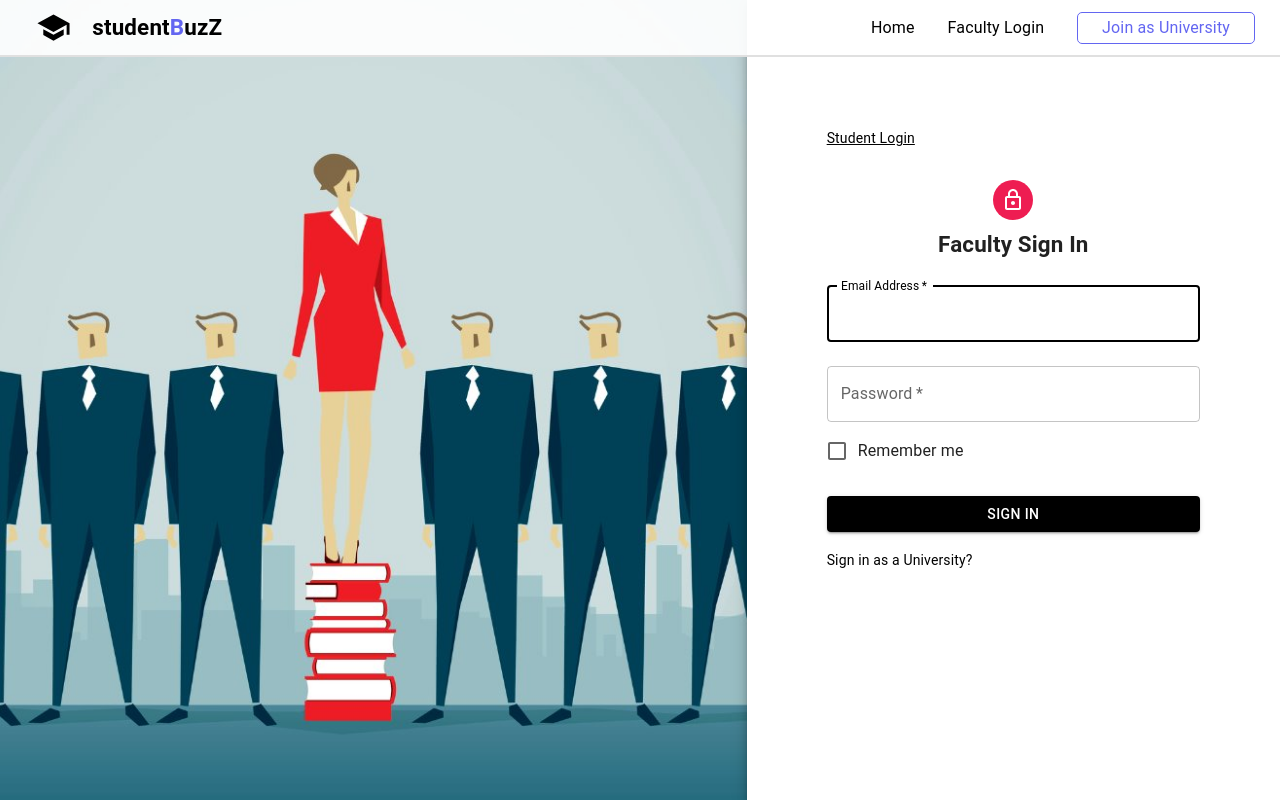
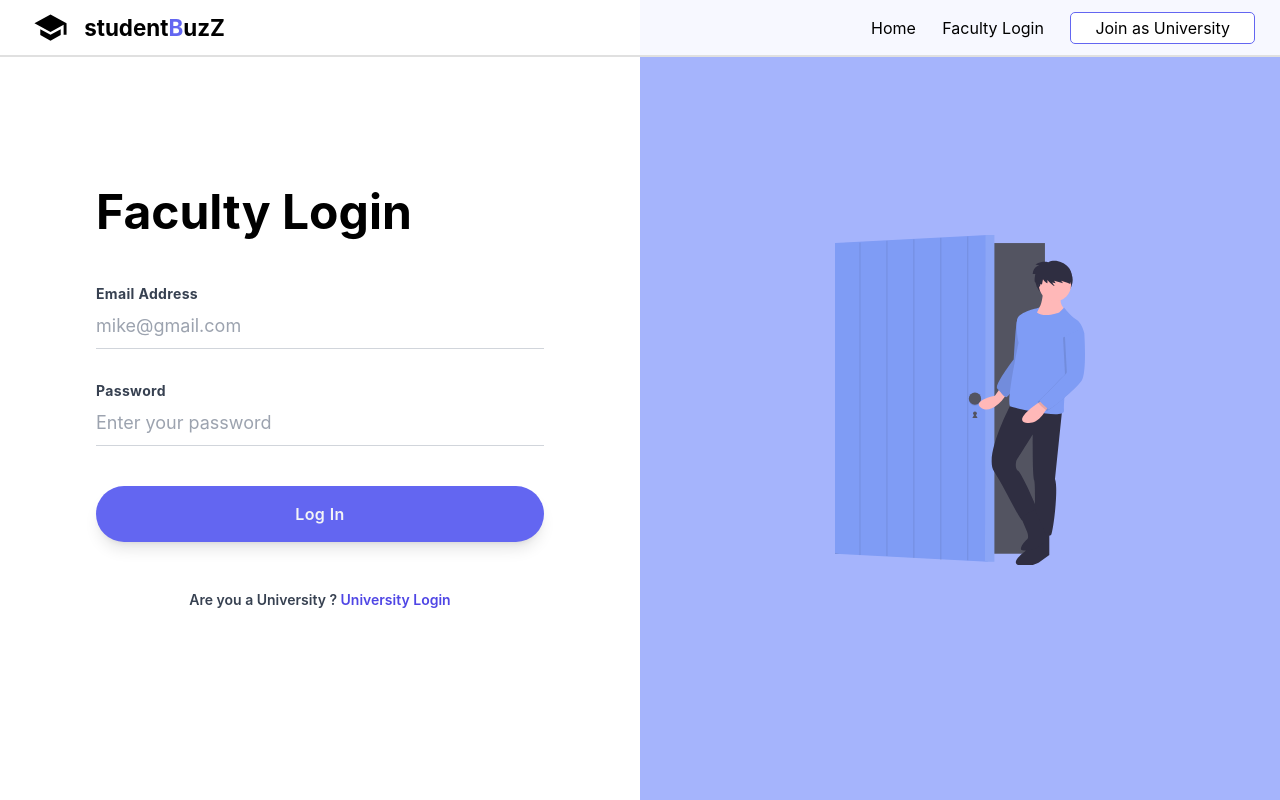
Before and after one commit to Shades-en/studentbuzz, a React (Create React App) app in the folder frontend/: page /login-faculty in a window 1280 px wide. Built offline with nearby package versions, Linux system fonts and the light colour scheme.

Commit message:
sign in pages

```diff
--- a/frontend/src/components/login/loginFaculty.component.js
+++ b/frontend/src/components/login/loginFaculty.component.js
@@ -1,146 +1,92 @@
 import * as React from 'react';
-import Avatar from '@mui/material/Avatar';
-import Button from '@mui/material/Button';
-import CssBaseline from '@mui/material/CssBaseline';
-import TextField from '@mui/material/TextField';
-import FormControlLabel from '@mui/material/FormControlLabel';
-import Checkbox from '@mui/material/Checkbox';
-import Link from '@mui/material/Link';
-import Paper from '@mui/material/Paper';
-import Box from '@mui/material/Box';
-import Grid from '@mui/material/Grid';
-import LockOutlinedIcon from '@mui/icons-material/LockOutlined';
-import Typography from '@mui/material/Typography';
-import { createTheme, ThemeProvider, styled } from '@mui/material/styles';
-import Image from '../../assets/images/index/faculty.jpg';
+import { Link } from 'react-router-dom'
 
+const Login = (props) => {
 
-const theme = createTheme();
-
-theme.palette.primary.main = '#000';
-theme.palette.secondary.main = '#ee1d52';
-
-theme.typography.h5 = {
-    fontSize: '1.4rem',
-    fontWeight: 700,
-}
-
-const CustomButton = styled(Button)`
-  background-color: primary;
-
-  :hover {
-    background-color: rgba(0, 0, 0, 0.7);
-  }
-`;
-
-const CustomLink = styled(Link)`
-    text-decoration: none;
-    :hover {
-        text-decoration: underline;
-    }
-`;
-
-const Login = () => {
-
-    const handleSubmit = (event) => {
-        event.preventDefault();
-        const data = new FormData(event.currentTarget);
-        console.log({
-        email: data.get('email'),
-        password: data.get('password'),
-        });
-    };
+    const type = props.type;
 
     return (
         <>
-            <ThemeProvider theme={theme}>
-                <Grid container component="main" sx={{ height: '100vh' }}>
-                    <CssBaseline />
-                    <Grid
-                    item
-                    xs={false}
-                    sm={4}
-                    md={7}
-                    sx={{
-                        backgroundImage: `url(${Image})`,
-                        backgroundRepeat: 'no-repeat',
-                        backgroundColor: (t) =>
-                        t.palette.mode === 'light' ? t.palette.grey[50] : t.palette.grey[900],
-                        backgroundSize: 'cover',
-                        backgroundPosition: 'center',
-                    }}
-                    />
-                    <Grid item xs={12} sm={8} md={5} component={Paper} elevation={6} square>
-                    <Box
-                        sx={{
-                        my: 16,
-                        mx: 10,
-                        display: 'flex',
-                        flexDirection: 'column',
-                        alignItems: 'center',
-                        }}
-                    >
-                        <CustomLink href="#" variant="body2" sx={{alignSelf: "flex-start", textDecoration: "underline"}}>
-                            Student Login
-                        </CustomLink>
-                        <br />
-                        <Avatar sx={{ m: 1, bgcolor: 'secondary.main' }}>
-                        <LockOutlinedIcon />
-                        </Avatar>
-                        <Typography component="h1" variant="h5">
-                        Faculty Sign In
-                        </Typography>
-                        <Box component="form" noValidate onSubmit={handleSubmit} sx={{ mt: 1 }}>
-                        <TextField
-                            margin="normal"
-                            required
-                            fullWidth
-                            id="email"
-                            label="Email Address"
-                            name="email"
-                            autoComplete="email"
-                            autoFocus
-                        />
-                        <TextField
-                            margin="normal"
-                            required
-                            fullWidth
-                            name="password"
-                            label="Password"
-                            type="password"
-                            id="password"
-                            autoComplete="current-password"
-                        />
-                        <FormControlLabel
-                            control={<Checkbox value="remember" color="primary" />}
-                            label="Remember me"
-                        />
-                        <CustomButton
-                            type="submit"
-                            fullWidth
-                            variant="contained"
-                            sx={{ mt: 3, mb: 2 }}
-                        >
-                            Sign In
-                        </CustomButton>
-                        <Grid container>
-                            <Grid item xs>
-                            <CustomLink href="#" variant="body2">
-                                Sign in as a University?
-                            </CustomLink>
-                            </Grid>
-                            <Grid item>
-                            {/* <CustomLink href="#" variant="body2">
-                                Sign in as a University?
-                            </CustomLink> */}
-                            </Grid>
-                        </Grid>
+            <div className="lg:flex">
+                <div className="mt-7 lg:w-1/2 xl:max-w-screen-sm">
+                    <div className="py-12 bg-indigo-500 lg:bg-white flex justify-center lg:justify-start lg:px-12">
+                    </div>
+                    <div className="mt-10 px-12 sm:px-24 md:px-48 lg:px-12 lg:mt-16 xl:px-24 xl:max-w-2xl">
 
-                        </Box>
-                    </Box>
-                    </Grid>
-                </Grid>
-            </ThemeProvider>
+                        {type.faculty &&  <h2 className="text-center text-4xl  font-display font-bold lg:text-left xl:text-5xl
+                        xl:text-bold">Faculty Login</h2>}
+
+                        {type.uni &&  <h2 className="text-center text-4xl  font-display font-bold lg:text-left xl:text-5xl
+                        xl:text-bold">University Login</h2>}
+                        <div className="mt-12">
+                            <form>
+                                <div>
+                                    <div className="text-sm font-bold text-gray-700 tracking-wide">Email Address</div>
+                                    <input className="w-full text-lg py-2 border-b border-gray-300 focus:outline-none focus:border-indigo-500" type="" placeholder="mike@gmail.com"/>
+                                </div>
+                                <div className="mt-8">
+                                    <div className="flex justify-between items-center">
+                                        <div className="text-sm font-bold text-gray-700 tracking-wide">
+                                            Password
+                                        </div>
+                                    </div>
+                                    <input className="w-full text-lg py-2 border-b border-gray-300 focus:outline-none focus:border-indigo-500" type="" placeholder="Enter your password"/>
+                                </div>
+                                <div className="mt-10">
+                                    <button className="bg-indigo-500 text-gray-100 p-4 w-full rounded-full tracking-wide
+                                    font-semibold font-display focus:outline-none focus:shadow-outline hover:bg-indigo-600
+                                    shadow-lg">
+                                        Log In
+                                    </button>
+                                </div>
+                            </form>
+                            {type.faculty && <div className="mt-12 text-sm font-display font-semibold text-gray-700 text-center">
+                                Are you a University ? <Link to="/login-uni" className="cursor-pointer text-indigo-600 hover:text-indigo-500">University Login</Link>
+                            </div>}
+
+                            {type.uni && <div className="mt-12 text-sm font-display font-semibold text-gray-700 text-center">
+                                Are you a Faculty ? <Link to="/login-faculty" className="cursor-pointer text-indigo-600 hover:text-indigo-500">Faculty Login</Link>
+                            </div>}
+                        </div>
+                    </div>
+                </div>
+                <div className="hidden lg:flex items-center justify-center bg-indigo-300 flex-1 h-screen">
+                    <div className="max-w-xs transform duration-200 hover:scale-110 cursor-pointer">
+                        <svg className="w-5/6 mx-auto" xmlns="http://www.w3.org/2000/svg" id="f080dbb7-9b2b-439b-a118-60b91c514f72" data-name="Layer 1" viewBox="0 0 528.71721 699.76785">
+                            <title>Login</title>
+                            <rect y="17.06342" width="444" height="657" fill="#535461"/>
+                            <polygon points="323 691.063 0 674.063 0 17.063 323 0.063 323 691.063" fill="#7f9cf5"/>
+                            <circle cx="296" cy="377.06342" r="4" fill="#535461"/>
+                            <polygon points="296 377.66 298.773 382.463 301.545 387.265 296 387.265 290.455 387.265 293.227 382.463 296 377.66" fill="#535461"/>
+                            <polygon points="337 691.063 317.217 691 318 0.063 337 0.063 337 691.063" fill="#7f9cf5"/>
+                            <g opacity="0.1">
+                            <polygon points="337.217 691 317.217 691 318.217 0 337.217 0 337.217 691" fill="#fff"/>
+                            </g>
+                            <circle cx="296" cy="348.06342" r="13" opacity="0.1"/>
+                            <circle cx="296" cy="346.06342" r="13" fill="#535461"/>
+                            <line x1="52.81943" y1="16.10799" x2="52.81943" y2="677.15616" fill="none" stroke="#000" strokeMiterlimit="10" strokeWidth="2" opacity="0.1"/>
+                            <line x1="109.81943" y1="12.10799" x2="109.81943" y2="679.15616" fill="none" stroke="#000" strokeMiterlimit="10" strokeWidth="2" opacity="0.1"/>
+                            <line x1="166.81943" y1="9.10799" x2="166.81943" y2="683" fill="none" stroke="#000" strokeMiterlimit="10" strokeWidth="2" opacity="0.1"/>
+                            <line x1="223.81943" y1="6.10799" x2="223.81943" y2="687.15616" fill="none" stroke="#000" strokeMiterlimit="10" strokeWidth="2" opacity="0.1"/>
+                            <line x1="280.81943" y1="3.10799" x2="280.81943" y2="688" fill="none" stroke="#000" strokeMiterlimit="10" strokeWidth="2" opacity="0.1"/>
+                            <ellipse cx="463.21721" cy="95.32341" rx="39.5" ry="37" fill="#2f2e41"/>
+                            <path d="M683.8586,425.93948l-10,14s-48,10-30,25,44-14,44-14l14-18Z" transform="translate(-335.6414 -100.11607)" fill="#ffb8b8"/>
+                            <path d="M735.8586,266.93948s-13,0-16,18-6,78-6,78-42,55-35,62,15,20,20,18,48-61,48-61Z" transform="translate(-335.6414 -100.11607)" fill="#7f9cf5"/>
+                            <path d="M735.8586,266.93948s-13,0-16,18-6,78-6,78-42,55-35,62,15,20,20,18,48-61,48-61Z" transform="translate(-335.6414 -100.11607)" opacity="0.1"/>
+                            <path d="M775.8586,215.93948s-1,39-13,41-8,15-8,15,39,23,65,0l5-12s-18-13-10-31Z" transform="translate(-335.6414 -100.11607)" fill="#ffb8b8"/>
+                            <path d="M708.8586,455.93948s-59,110-37,144,55,104,60,104,33-14,31-23-32-76-40-82-4-22-3-23,34-54,34-54-1,84,3,97-1,106,4,110,28,11,32,5,16-97,8-118l15-144Z" transform="translate(-335.6414 -100.11607)" fill="#2f2e41"/>
+                            <path d="M762.8586,722.93948l-25,46s-36,26-11,30,40-6,40-6l22-16v-46Z" transform="translate(-335.6414 -100.11607)" fill="#2f2e41"/>
+                            <path d="M728.8586,696.93948l13,31s5,13,0,16-19,21-10,23a29.29979,29.29979,0,0,0,5.49538.5463,55.56592,55.56592,0,0,0,40.39768-16.43936l8.10694-8.10694s-27.77007-63.94827-27.385-63.47414S728.8586,696.93948,728.8586,696.93948Z" transform="translate(-335.6414 -100.11607)" fill="#2f2e41"/>
+                            <circle cx="465.21721" cy="105.82341" r="34" fill="#ffb8b8"/>
+                            <path d="M820.3586,253.43948l-10.5,10.5s-32,12-47,0c0,0,5.5-11.5,5.5-10.5s-43.5,7.5-47.5,25.5,3,49,3,49-28,132-17,135,114,28,113,9,8-97,8-97l35-67s-5-22-17-29S820.3586,253.43948,820.3586,253.43948Z" transform="translate(-335.6414 -100.11607)" fill="#7f9cf5"/>
+                            <path d="M775.8586,448.93948l-13,8s-50,34-24,40,41-24,41-24l10-12Z" transform="translate(-335.6414 -100.11607)" fill="#ffb8b8"/>
+                            <path d="M849.8586,301.93948l9,9s6,84-6,101-67,63-70,60-22-18-18-20,57.18287-57.56942,57.18287-57.56942l-4.18287-77.43058Z" transform="translate(-335.6414 -100.11607)" opacity="0.1"/>
+                            <path d="M853.8586,298.93948l9,9s6,84-6,101-67,63-70,60-22-18-18-20,57.18287-57.56942,57.18287-57.56942l-4.18287-77.43058Z" transform="translate(-335.6414 -100.11607)" fill="#7f9cf5"/>
+                            <path d="M786.797,157.64461s-11.5575-4.20273-27.31774,4.72807l8.40546,2.10136s-12.60819,1.05068-14.18421,17.8616h5.77875s-3.67739,14.70955,0,18.91228l2.364-4.4654,6.82943,13.65887,1.576-6.82944,3.15205,1.05069,2.10137-11.03217s5.25341,7.88012,9.45614,8.40546V195.2065s11.5575,13.13352,15.23489,12.60818l-5.25341-7.35477,7.35477,1.576-3.152-5.25341,18.91228,5.25341-4.20273-5.25341,13.13352,4.20273,6.3041,2.6267s8.9308-20.4883-3.67739-34.67251S798.61712,151.60318,786.797,157.64461Z" transform="translate(-335.6414 -100.11607)" fill="#2f2e41"/>
+                        </svg>
+                    </div>
+                </div>
+            </div>
         </>
     );
 }
--- a/frontend/src/components/login/loginStud.component.js
+++ b/frontend/src/components/login/loginStud.component.js
@@ -1,4 +1,6 @@
-const SignIn = () => {
+import { Link } from 'react-router-dom'
+
+const Login = () => {
   return (
     <>
       <div className="min-w-screen min-h-screen bg-gray-200 flex items-center justify-center px-5 py-5">
@@ -36,6 +38,10 @@
                                 <button className="block w-full max-w-xs mx-auto bg-indigo-500 hover:bg-indigo-700 focus:bg-indigo-700 text-white rounded-lg px-3 py-3 font-semibold">LOGIN</button>
                             </div>
                         </div>
+                        <div className="mt-4 flex w-full justify-around">
+                            <Link to="/login-uni" className="cursor-pointer text-indigo-600 hover:text-indigo-500 ">University Login</Link>
+                            <Link to="/login-faculty" className="cursor-pointer text-indigo-600 hover:text-indigo-500 ">Faculty Login</Link>
+                        </div>
                     </div>
                 </div>
             </div>
@@ -45,4 +51,4 @@
   );
 }
 
-export default SignIn;
+export default Login;
--- a/frontend/src/components/navbar/navAnon.component.js
+++ b/frontend/src/components/navbar/navAnon.component.js
@@ -10,7 +10,7 @@
         <>
             <NavbarContainer>
                 <NavbarLogo to='/' className="flex justify-around items-center w-52">
-                    <SchoolIcon fontSize="large"/>
+                    <SchoolIcon fontSize="large" />
                     <div>
                         student<span className="text-indigo-500">B</span>uzZ
                     </div>
--- a/frontend/src/components/navbar/navigation.styles.jsx
+++ b/frontend/src/components/navbar/navigation.styles.jsx
@@ -53,7 +53,7 @@
     border: 1px solid #6366f1;
     border-radius: 5px;
     background-color: white;
-    color: #6366f1;
+    color: black;
     padding: 3px 24px;
     cursor: pointer;
 
--- a/frontend/src/routes/login/loginFaculty.js
+++ b/frontend/src/routes/login/loginFaculty.js
@@ -3,7 +3,7 @@
 const LoginFaculty = () => {
     return (
         <>
-            <Login />
+            <Login type={{faculty: true}}/>
         </>
     );
 }
--- a/frontend/src/routes/login/loginUni.js
+++ b/frontend/src/routes/login/loginUni.js
@@ -1,9 +1,9 @@
+import Login from '../../components/login/loginFaculty.component';
+
 const LoginUni = () => {
     return (
         <>
-            <div>
-                <h1>login Uni</h1>
-            </div>
+            <Login type={{uni: true}} />
         </>
     );
 }
```
